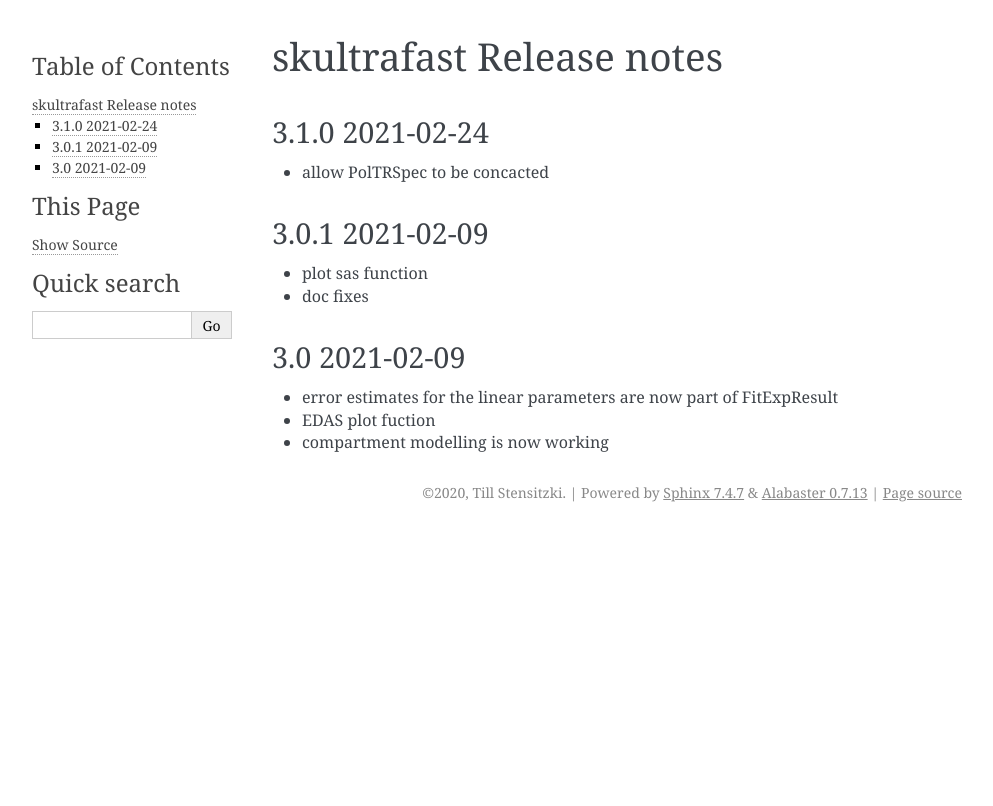
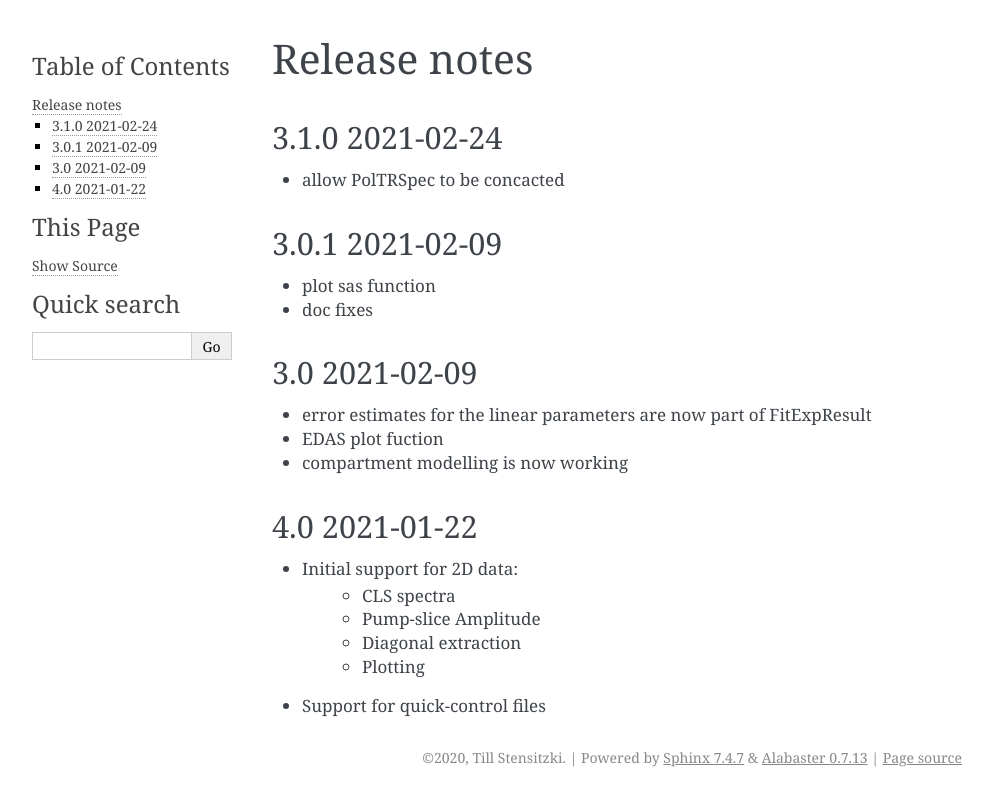
Before and after one commit to Tillsten/skultrafast, a Sphinx documentation site: the page built from docs/releasenotes.rst, in a window 1280 px wide. Shown: the top 806 px of the page, without its empty margins (148-1141 px from the left). Built offline with Sphinx 7.4.7, drawn with Linux system fonts in a browser that asks for light colours; pages that are not in the unit, such as notebooks, are missing from menus.

Commit message:
Doc updates

```diff
--- a/docs/conf.py
+++ b/docs/conf.py
@@ -38,8 +38,10 @@ sphinx_gallery_conf = {
   'gallery_dirs': ['auto_examples', ],
   'filename_pattern': r'tutorial',
   'ignore_pattern': r'convo',
-  'abort_on_example_error': False,
-  'only_warn_on_example_error': True
+  'abort_on_example_error': True,
+  'only_warn_on_example_error': False,
+  'remove_config_comments': True,
+  'image_srcset': ["2x", "1.5x"]
 }
 
 # Add any paths that contain templates here, relative to this directory.
@@ -113,10 +115,12 @@ html_theme = 'alabaster'
 # Theme options are theme-specific and customize the look and feel of a theme
 # further.  For a list of options available for each theme, see the
 # documentation.
-html_theme_options = {
-  'fixed_sidebar': True,
-  'font_size': 15,
-  }
+html_theme_options = {'logo_name': 'false',
+                      'logo': 'skultrafast_logo_v1.svg',
+                      'github_button': 'true',
+                      'github_repo': 'skultrafast',
+                      'github_user': 'tillsten',
+                      }
 
 # Add any paths that contain custom themes here, relative to this directory.
 #html_theme_path = []
@@ -126,11 +130,12 @@ html_theme_options = {
 #html_title = None
 
 # A shorter title for the navigation bar.  Default is the same as html_title.
-#html_short_title = None
+html_short_title = "skultrafast"
 
 # The name of an image file (relative to this directory) to place at the top
 # of the sidebar.
-#html_logo = None
+
+#html_logo = '_static/skultrafast_logo_v1.svg'
 
 # The name of an image file (within the static path) to use as favicon of the
 # docs.  This file should be a Windows icon file (.ico) being 16x16 or 32x32
@@ -268,7 +273,7 @@ autoclass_content = "init"
 autodoc_member_order = 'bysource'
 autosummary_generate = True
 body_max_width = '100em'
-plot_formats = ['svg', ('png', 144)]
+plot_formats = ['svg', ('png', 120)]
 #autodoc_mock_imports = ['matplotlib', 'matplotlib.pyplot']
 #import matplotlib
-#matplotlib.use('agg')
+#matplotlib.use('agg'
--- a/releasenotes.rst
+++ b/releasenotes.rst
@@ -1,5 +1,5 @@
-skultrafast Release notes
-=========================
+Release notes
+=============
 
 3.1.0 2021-02-24
 ----------------
@@ -18,3 +18,13 @@ skultrafast Release notes
 - error estimates for the linear parameters are now part of FitExpResult
 - EDAS plot fuction
 - compartment modelling is now working
+
+4.0 2021-01-22
+--------------
+
+- Initial support for 2D data:
+    * CLS spectra
+    * Pump-slice Amplitude
+    * Diagonal extraction
+    * Plotting
+- Support for quick-control files
--- a/requirements.txt
+++ b/requirements.txt
@@ -8,5 +8,4 @@ matplotlib
 pytest
 sympy
 wrapt
-proplot
 zipfile_deflate64
```
Also changed, not shown: docs/index.rst (+2 -9 lines), 2 other files.
